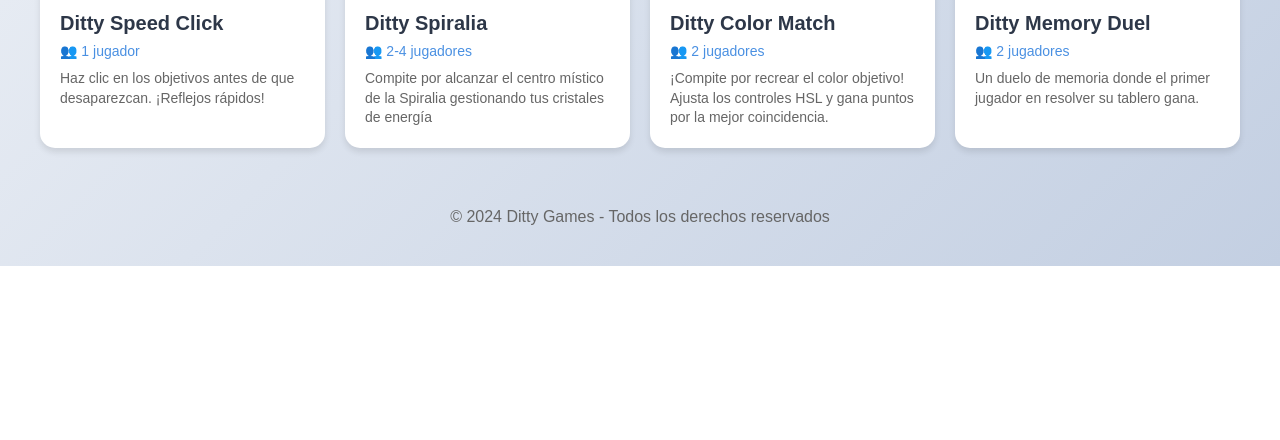
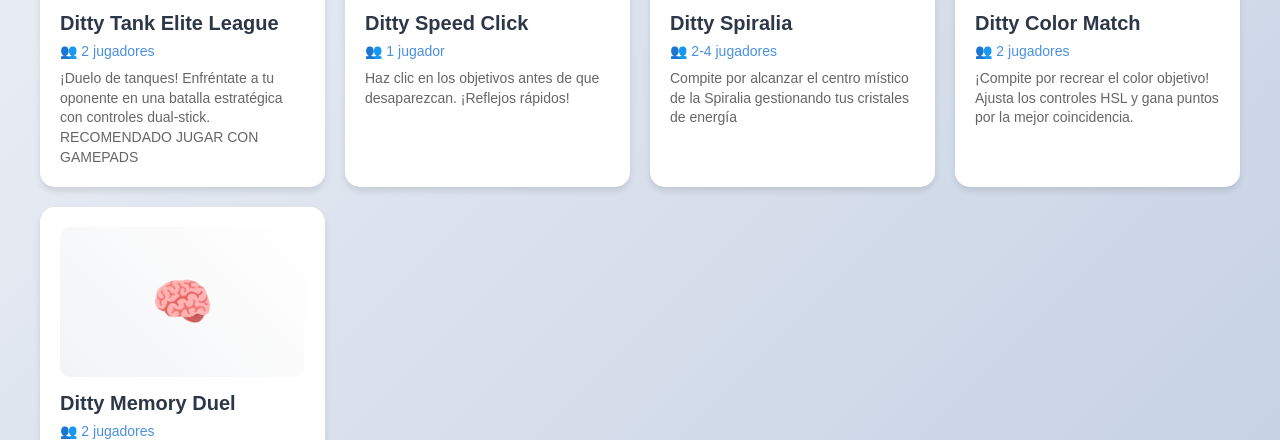
Before and after one commit to MikiMauZ/ditty-games, a plain HTML site: page index.html in a window 1280 px wide. Shown: the part 660-1100 px from the top of the page. Before the commit the page ends 926 px from the top, so only its background shows below. Drawn offline with Linux system fonts and the light colour scheme.

Commit message:
Update index.html

```diff
--- a/index.html
+++ b/index.html
@@ -196,6 +196,15 @@
             },
 
             {
+                id: "tank-elite",
+                title: "Ditty Tank Elite League",
+                players: "2 jugadores",
+                description: "¡Duelo de tanques! Enfréntate a tu oponente en una batalla estratégica con controles dual-stick. RECOMENDADO JUGAR CON GAMEPADS",
+                emoji: "🎮",
+                path: "games/tankes/"
+            },
+
+            {
                 id: "speed-click",
                 title: "Ditty Speed Click",
                 players: "1 jugador",
```
